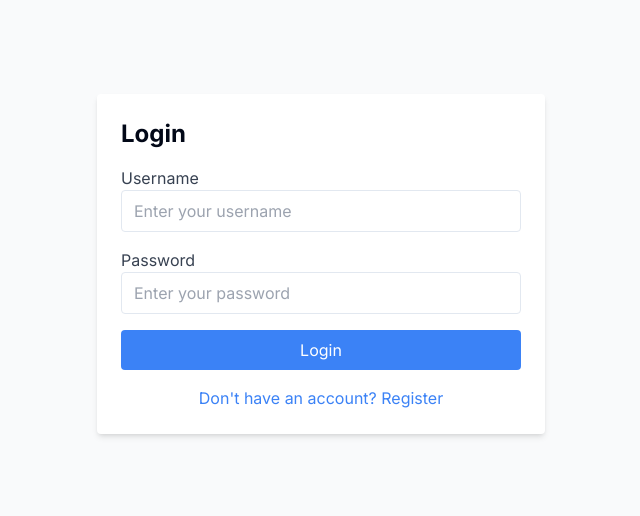
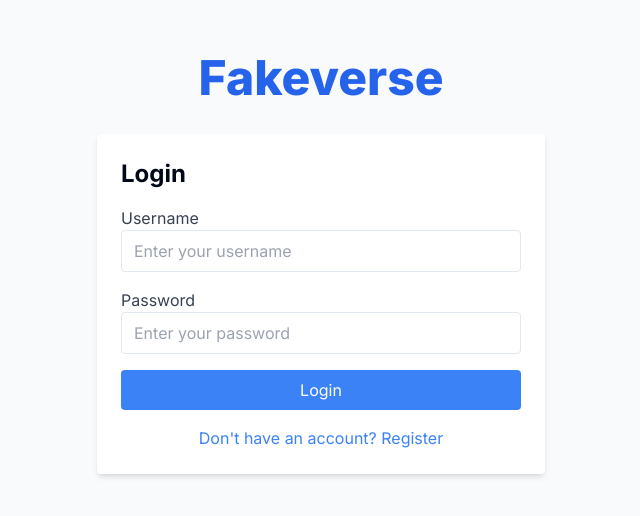
Before and after one commit to Jbdanura/Fakeverse-2, a Next.js app in the folder client/: page / in a window 1280 px wide. Shown: the part 136-652 px from the top of the page, without its empty margins (319-959 px from the left). Built offline with nearby package versions, Linux system fonts and the light colour scheme.

Commit message:
logo auth

```diff
--- a/client/components/auth/auth.tsx
+++ b/client/components/auth/auth.tsx
@@ -131,6 +131,11 @@ export default function Auth({ baseUrl }: AuthProps) {
           {message}
         </div>
       )}
+      <div className="mb-8 text-center">
+        <h1 className="text-5xl font-extrabold text-primary dark:text-white">
+          Fakeverse
+        </h1>
+      </div>
       <div className="w-full max-w-md bg-white dark:bg-gray-800 p-6 rounded shadow-md">
         {isLogin ? (
           <>
```
